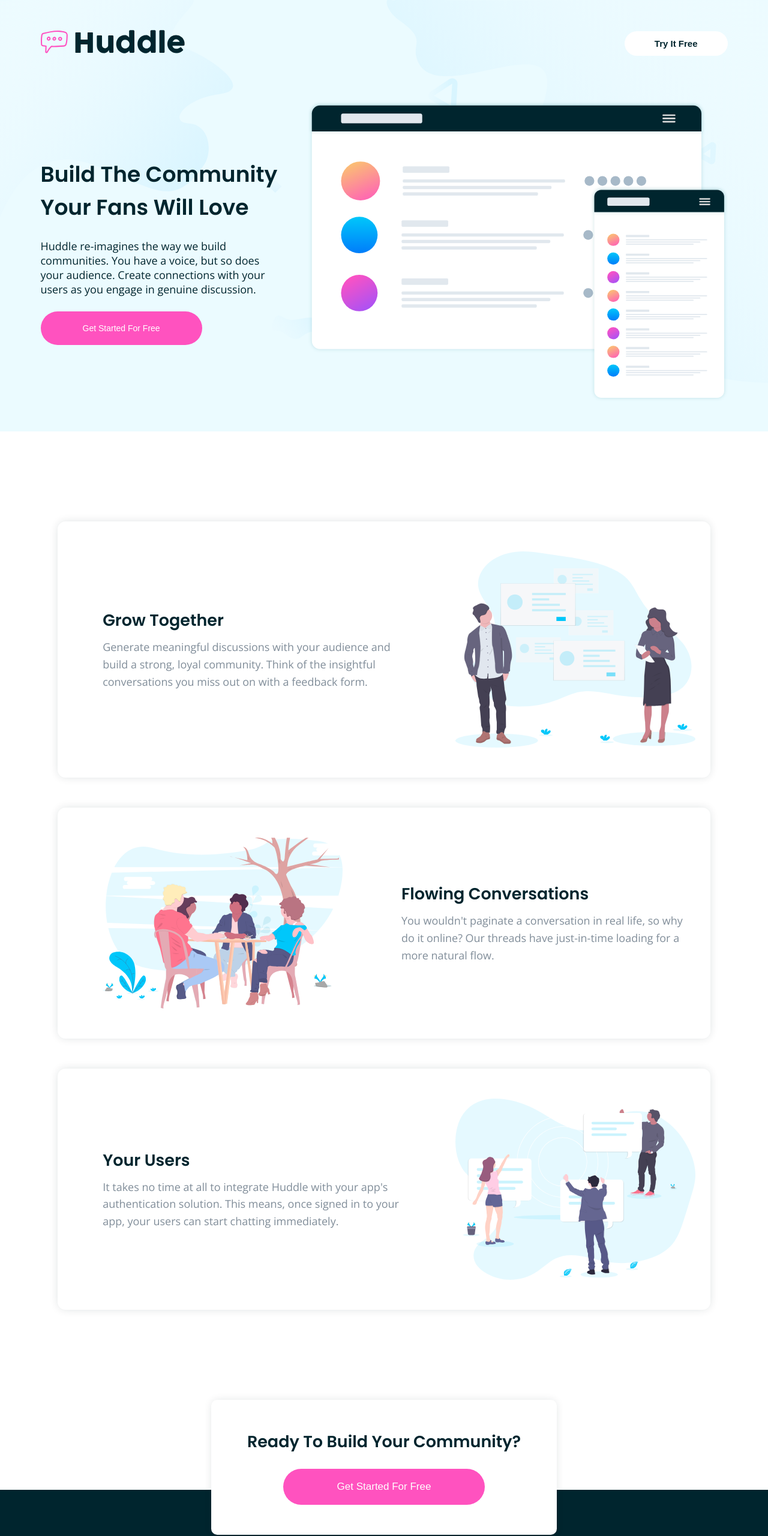
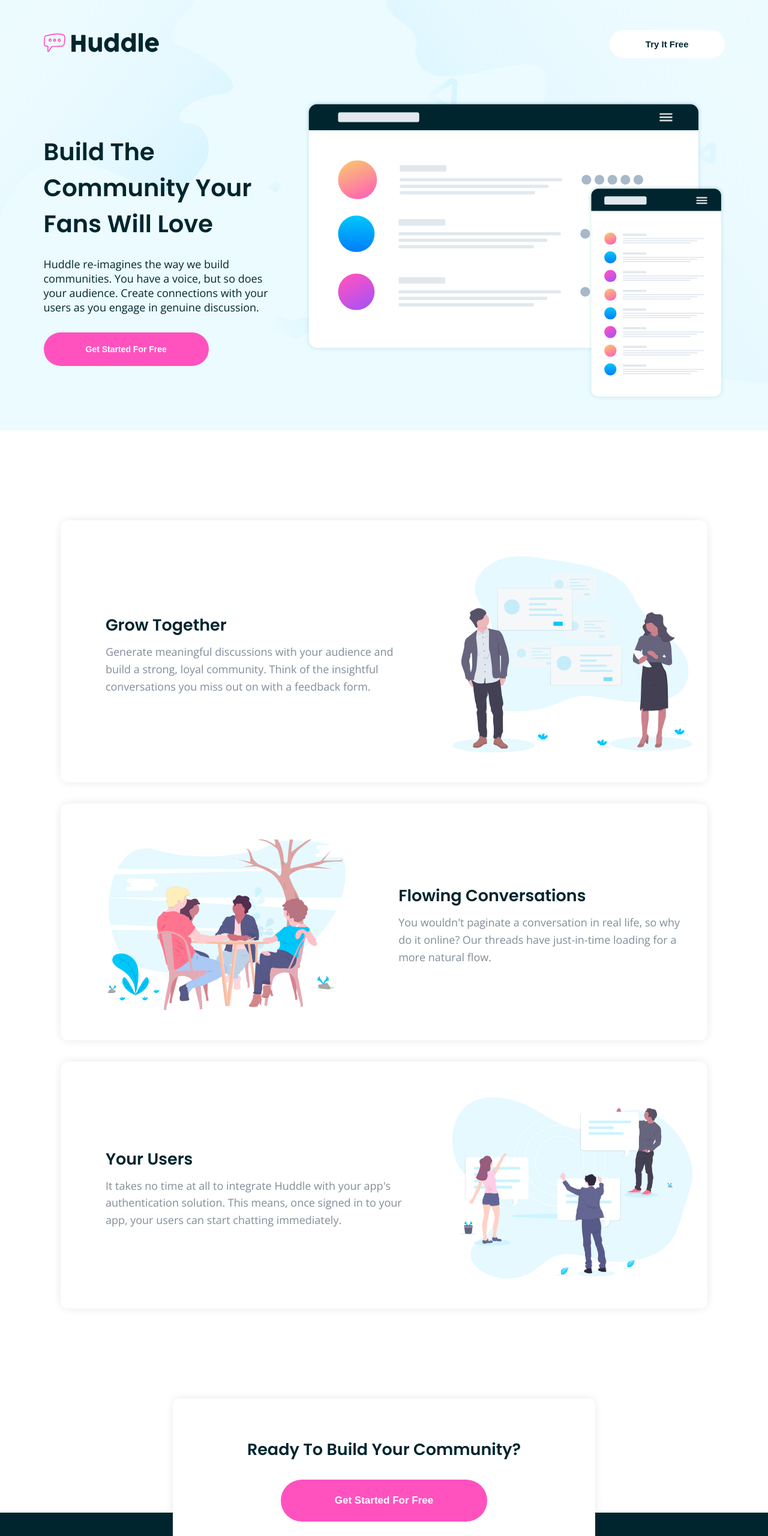
Before and after one commit to AbdulrahmanFE/Challenge_Num_14, a plain HTML site: page index.html in a window 1280 px wide. Shown: the top 2560 px of the page at 60% size. Drawn offline with nearby package versions, Linux system fonts and the light colour scheme.

Commit message:
Making Some Modifieds

```diff
--- a/css/style.css
+++ b/css/style.css
@@ -43,8 +43,8 @@
     color: var(--GrayishBlue);
   }
   .container {
-    padding-left: 15px;
-    padding-right: 15px;
+    padding-left: 20px;
+    padding-right: 20px;
     margin-left: auto;
     margin-right: auto;
   }
@@ -94,8 +94,11 @@
     align-items: center;
     justify-content: space-between;
   }
+  .logo-img {
+    width: 80%;
+  }
   .try {
-    padding: 12px 50px;
+    padding: 15px 60px;
     color: var(--VeryDarkCyan);
     background-color: white;
     border-radius: 50px;
@@ -121,18 +124,19 @@
     width: 700px;
   }
   .landing {
-    padding: 75px 0 0;
+    padding: 70px 0 0;
     display: flex;
     justify-content: space-between;
     align-items: center;
     gap: 50px;
   }
   .title {
-    max-width: 450px;
+    max-width: 500px;
+    font-size: 2.5rem;
   }
   .description {
     color: var(--VeryDarkCyan);
-    margin: 25px 0;
+    margin: 25px 0 30px;
     max-width: 520px;
   }
   .get {
@@ -140,7 +144,7 @@
     color: white;
     padding: 20px 70px;
     border-radius: 50px;
-    font-weight: 400;
+    font-weight: 700;
     font-size: 14px;
     transition: 0.3s;
   }
@@ -186,7 +190,7 @@
   }
   .feature-section > .container {
     display: grid;
-    gap: 50px;
+    gap: 35px;
   }
   .feature-section .box {
     width: 95%;
@@ -194,10 +198,10 @@
     display: flex;
     justify-content: space-between;
     align-items: center;
-    padding: 50px 25px 50px 75px;
+    padding: 60px 25px 50px 75px;
     background-color: #ffffff;
     border-radius: 13px;
-    box-shadow: 0px 0px 15px -2px rgb(0 37 46 / 16%);
+    box-shadow: 0px 0px 15px -3px rgb(0 37 46 / 16%);
   }
   @media (max-width: 991px) {
     .feature-section .box {
@@ -240,17 +244,17 @@
   .card {
     background-color: #ffffff;
     box-shadow: 0px 0px 15px -3px rgb(0 37 46 / 16%);
-    width: 45%;
+    width: 55%;
     position: relative;
-    margin: 0 auto -75px;
+    margin: 0 auto -80px;
     z-index: 1;
-    padding: 50px;
+    padding: 65px 50px;
     border-radius: 10px;
     text-align: center;
   }
   .card > .get {
-    margin: 25px auto 0;
-    padding: 20px 90px;
+    margin: 30px auto 0;
+    padding: 25px 90px;
     font-size: 17px;
     transition: 0.3s;
   }
@@ -272,12 +276,18 @@
   }
   footer {
     background-color: var(--VeryDarkCyan);
-    padding: 150px 0 50px;
+    padding: 175px 0 50px;
   }
   footer .container {
     display: flex;
     justify-content: space-between;
     align-items: center;
+  }
+  @media (min-width: 1240px) {
+    footer > .container {
+      padding-left: 40px;
+      padding-right: 40px;
+    }
   }
   @media (max-width: 991px) {
     footer .container {
@@ -354,7 +364,7 @@
   footer .copy {
     font-size: 13px;
     text-align: right;
-    padding-right: 20px;
+    padding-right: 40px;
   }
   @media (max-width: 991px) {
     .social {
@@ -365,4 +375,4 @@
       padding: 20px 0 0;
       margin: 0 auto;
     }
-  }''
+  }
```
